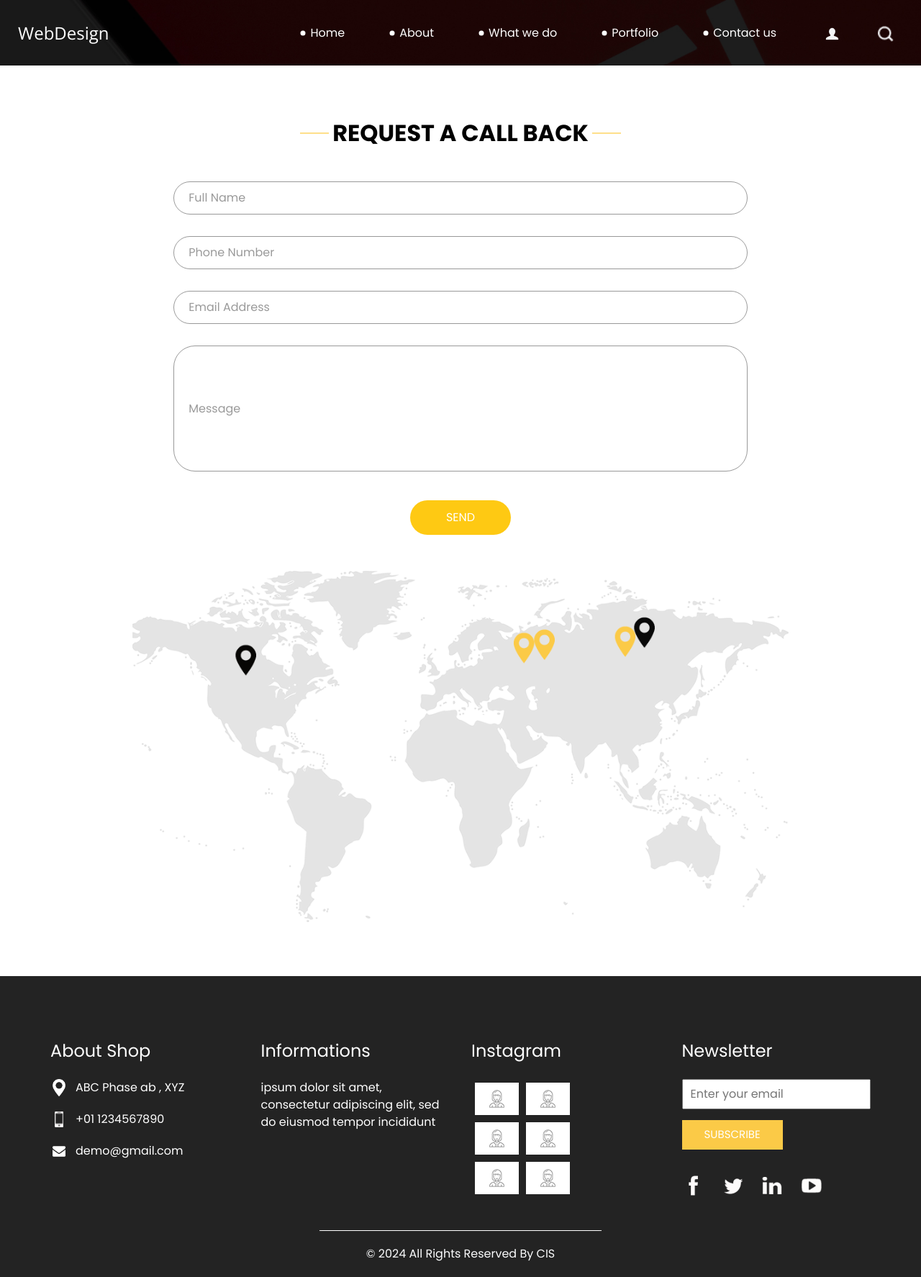
After one commit to it-shubham/Projects, a Django app: page /contact/ in a window 1280 px wide. The commit adds this page. Shown: the whole page at 72% size. Run offline with Django 4.2, Linux system fonts and the light colour scheme; some libraries are stand-ins or nearby versions.

Commit message:
create contact form

```diff
--- /dev/null
+++ b/static/css/custom.css
@@ -0,0 +1,3 @@
+.info_contact a{
+    color: white;
+}
--- /dev/null
+++ b/templates/footer.html
@@ -0,0 +1,162 @@
+  <!-- info section -->
+  <section class="info_section ">
+    <div class="container">
+      <div class="row">
+        <div class="col-md-3">
+          <div class="info_contact">
+            <h5>
+              About Shop
+            </h5>
+            <div>
+              <div class="img-box">
+                <img src="/static/images/location-white.png" width="18px" alt="">
+              </div>
+              <p>
+                ABC Phase ab , XYZ
+              </p>
+            </div>
+            <div>
+              <div class="img-box">
+                <img src="/static/images/telephone-white.png" width="12px" alt="">
+              </div>
+              <a href="tel:+01 1234567890">
+                +01 1234567890
+              </a>
+            </div>
+            <div>
+              <div class="img-box">
+                <img src="/static/images/envelope-white.png" width="18px" alt="">
+              </div>
+              <a href="mailto:demo@gmail.com">
+                demo@gmail.com
+              </a>
+            </div>
+          </div>
+        </div>
+        <div class="col-md-3">
+          <div class="info_info">
+            <h5>
+              Informations
+            </h5>
+            <p>
+              ipsum dolor sit amet, consectetur adipiscing elit, sed do eiusmod tempor incididunt
+            </p>
+          </div>
+        </div>
+
+        <div class="col-md-3">
+          <div class="info_insta">
+            <h5>
+              Instagram
+            </h5>
+            <div class="insta_container">
+              <div>
+                <a href="">
+                  <div class="insta-box b-1">
+                    <img src="/static/images/insta.png" alt="">
+                  </div>
+                </a>
+                <a href="">
+                  <div class="insta-box b-2">
+                    <img src="/static/images/insta.png" alt="">
+                  </div>
+                </a>
+              </div>
+
+              <div>
+                <a href="">
+                  <div class="insta-box b-3">
+                    <img src="/static/images/insta.png" alt="">
+                  </div>
+                </a>
+                <a href="">
+                  <div class="insta-box b-4">
+                    <img src="/static/images/insta.png" alt="">
+                  </div>
+                </a>
+              </div>
+              <div>
+                <a href="">
+                  <div class="insta-box b-3">
+                    <img src="/static/images/insta.png" alt="">
+                  </div>
+                </a>
+                <a href="">
+                  <div class="insta-box b-4">
+                    <img src="/static/images/insta.png" alt="">
+                  </div>
+                </a>
+              </div>
+            </div>
+          </div>
+        </div>
+        <div class="col-md-3">
+          <div class="info_form ">
+            <h5>
+              Newsletter
+            </h5>
+            <form action="">
+              <input type="email" placeholder="Enter your email">
+              <button>
+                Subscribe
+              </button>
+            </form>
+            <div class="social_box">
+              <a href="">
+                <img src="/static/images/fb.png" alt="">
+              </a>
+              <a href="">
+                <img src="/static/images/twitter.png" alt="">
+              </a>
+              <a href="">
+                <img src="/static/images/linkedin.png" alt="">
+              </a>
+              <a href="">
+                <img src="/static/images/youtube.png" alt="">
+              </a>
+            </div>
+          </div>
+        </div>
+      </div>
+    </div>
+  </section>
+
+  <!-- end info_section -->
+
+
+  <!-- footer section -->
+  <section class="container-fluid footer_section">
+    <p>
+      &copy; 2024 All Rights Reserved By CIS
+    </p>
+  </section>
+  <!-- footer section -->
+
+  <script type="text/javascript" src="/static/js/jquery-3.4.1.min.js"></script>
+  <script type="text/javascript" src="/static/js/bootstrap.js"></script>
+  <script type="text/javascript" src="https://cdnjs.cloudflare.com/ajax/libs/OwlCarousel2/2.3.4/owl.carousel.min.js">
+  </script>
+  <!-- owl carousel script
+    -->
+  <script type="text/javascript">
+    $(".owl-carousel").owlCarousel({
+      loop: true,
+      margin: 0,
+      navText: [],
+      center: true,
+      autoplay: true,
+      autoplayHoverPause: true,
+      responsive: {
+        0: {
+          items: 1
+        },
+        1000: {
+          items: 3
+        }
+      }
+    });
+  </script>
+  <!-- end owl carousel script -->
+
+</body>
+</html>
--- /dev/null
+++ b/templates/header.html
@@ -0,0 +1,80 @@
+<!DOCTYPE html>
+<html>
+
+<head>
+  <!-- Basic -->
+  <meta charset="utf-8" />
+  <meta http-equiv="X-UA-Compatible" content="IE=edge" />
+  <!-- Mobile Metas -->
+  <meta name="viewport" content="width=device-width, initial-scale=1, shrink-to-fit=no" />
+  <!-- Site Metas -->
+  <meta name="keywords" content="" />
+  <meta name="description" content="" />
+  <meta name="author" content="" />
+
+  <title>WebDesign</title>
+
+  <!-- slider stylesheet -->
+  <!-- slider stylesheet -->
+  <link rel="stylesheet" type="text/css" href="https://cdnjs.cloudflare.com/ajax/libs/OwlCarousel2/2.3.4/assets/owl.carousel.min.css" />
+
+  <!-- bootstrap core css -->
+  <link rel="stylesheet" type="text/css" href="/static/css/bootstrap.css" />
+
+  <!-- fonts style -->
+  <link href="https://fonts.googleapis.com/css?family=Open+Sans:400,700|Poppins:400,700&display=swap" rel="stylesheet">
+  <!-- Custom styles for this template -->
+  <link href="/static/css/style.css" rel="stylesheet" />
+  <!-- responsive style -->
+  <link href="/static/css/responsive.css" rel="stylesheet" />
+  <link href="/static/css/custom.css" rel="stylesheet" />
+</head>
+
+<body>
+  <div class="hero_area">
+    <!-- header section strats -->
+    <header class="header_section">
+      <div class="container-fluid">
+        <nav class="navbar navbar-expand-lg custom_nav-container pt-3">
+          <a class="navbar-brand" href="/">
+            <span>
+              WebDesign
+            </span>
+          </a>
+          <button class="navbar-toggler" type="button" data-toggle="collapse" data-target="#navbarSupportedContent" aria-controls="navbarSupportedContent" aria-expanded="false" aria-label="Toggle navigation">
+            <span class="navbar-toggler-icon"></span>
+          </button>
+
+          <div class="collapse navbar-collapse" id="navbarSupportedContent">
+            <div class="d-flex ml-auto flex-column flex-lg-row align-items-center">
+              <ul class="navbar-nav  ">
+                <li class="nav-item active">
+                  <a class="nav-link" href="/">Home <span class="sr-only">(current)</span></a>
+                </li>
+                <li class="nav-item">
+                  <a class="nav-link" href="/about"> About </a>
+                </li>
+                <li class="nav-item">
+                  <a class="nav-link" href="/do"> What we do </a>
+                </li>
+                <li class="nav-item">
+                  <a class="nav-link" href="/portfolio"> Portfolio </a>
+                </li>
+                <li class="nav-item">
+                  <a class="nav-link" href="/contact">Contact us</a>
+                </li>
+              </ul>
+              <div class="user_option">
+                <p class="user-icon" style="margin: 10px 30px;">
+                  <img src="/static/images/user.png" alt="icon">
+                </p>
+                <form class="form-inline my-2 my-lg-0 ml-0 ml-lg-4 mb-3 mb-lg-0">
+                  <button class="btn  my-2 my-sm-0 nav_search-btn" type="submit"></button>
+                </form>
+              </div>
+            </div>
+          </div>
+        </nav>
+      </div>
+    </header>
+    <!-- end header section -->
--- a/templates/portfolio.html
+++ b/templates/portfolio.html
@@ -25,15 +25,12 @@
         </div>
         <div class="box b-2">
           <img src="/static/images/w-2.png" alt="">
-
         </div>
         <div class="box b-3">
           <img src="/static/images/w-3.png" alt="">
-
         </div>
         <div class="box b-4">
           <img src="/static/images/w-4.png" alt="">
-
         </div>
       </div>
     </div>
--- a/web/urls.py
+++ b/web/urls.py
@@ -27,4 +27,8 @@
     path('contact/', views.contact),
     path('portfolio/', views.portfolio),
     path('do/', views.do),
+
+    # contact form
+    # path('contact_form/', views.contact_view, name='contact'),
+    # path('success/', views.success_page, name='success_page'),
 ]
```
Also changed, not shown: templates/about.html (+69 -2 lines), templates/contact_form.html (added, +20 -0 lines), templates/do.html (+30 -1 lines), templates/index.html (+8 -12 lines), web/settings.py (+8 -0 lines), web/views.py (+26 -1 lines).
